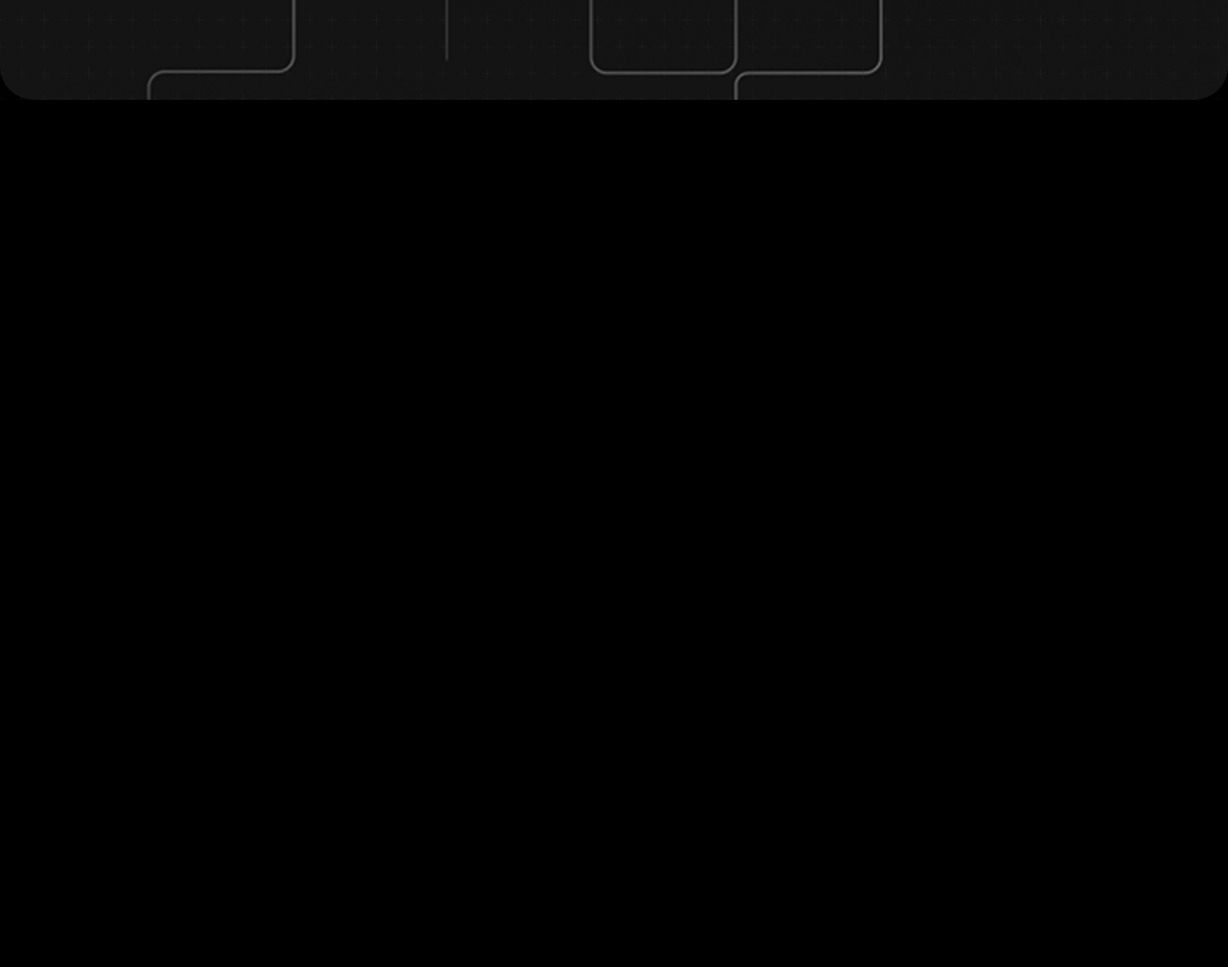
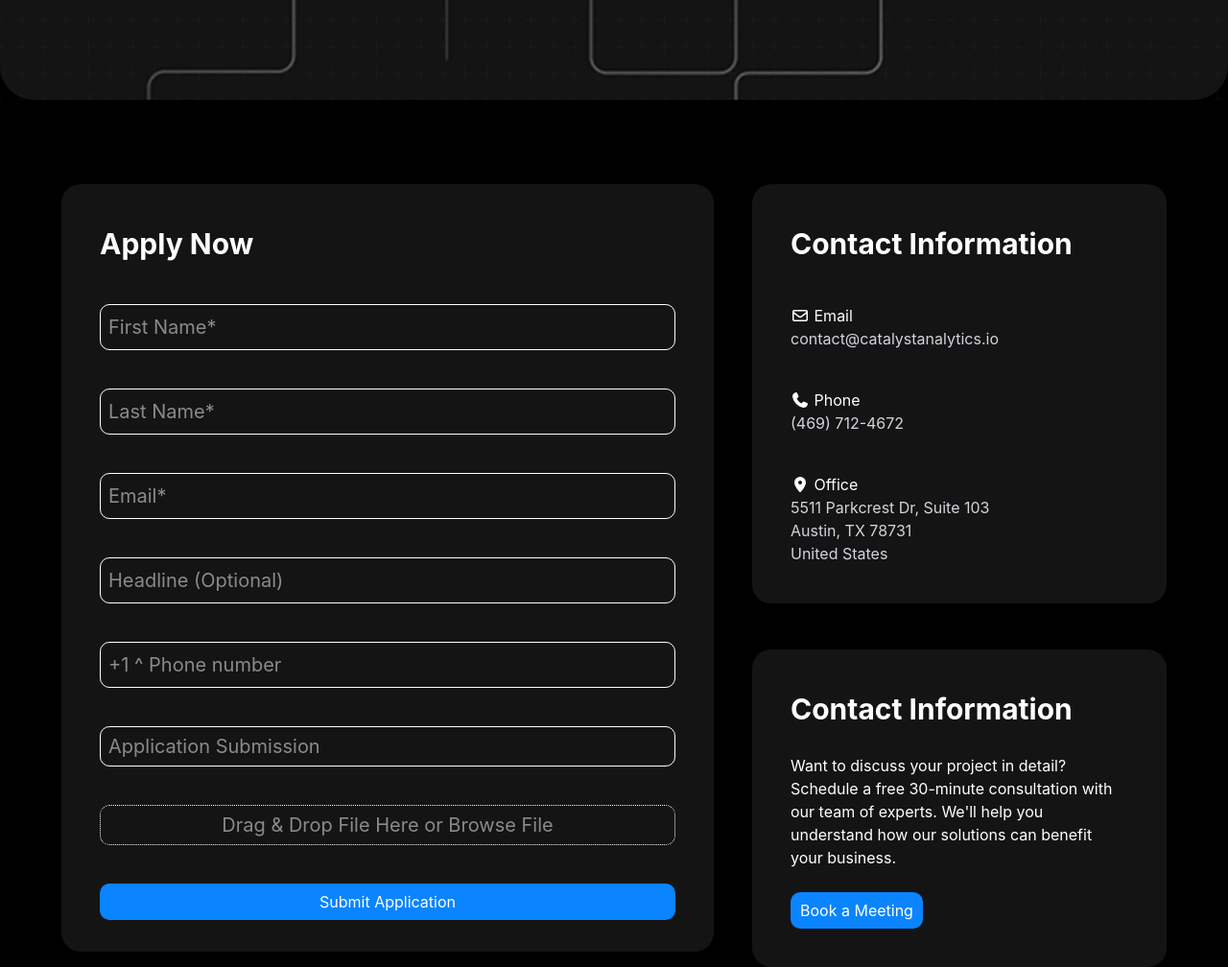
Before and after one commit to Hojiakbar-art/Git-exam-3, a website: page group.html in a window 1280 px wide. Shown: the part 500-1508 px from the top of the page at 96% size. Before the commit the page ends 800 px from the top, so only its background shows below. Drawn offline with nearby package versions, Linux system fonts and the light colour scheme; files that its build step writes are made by us from their sources.

Commit message:
Added section 2 to page5

```diff
--- a/group.html
+++ b/group.html
@@ -33,5 +33,55 @@
             </div>
         </div>
     </section>
+    <br>
+    <br>
+    <section class="w-[90%] lg:max-w-300 m-auto mt-10">
+        <div class="flex flex-col lg:flex-row gap-10 ">
+
+
+            <form class="bg-[#141414] p-10 rounded-[20px] flex flex-col gap-10 lg:h-200" action="">
+                <h1 class="font-bold text-[30px]">Apply Now</h1>
+                <input class="inline border-1 p-2 text-[20px] rounded-[10px]" type="text" placeholder="First Name*">
+                <input class="inline border-1 p-2 text-[20px] rounded-[10px]" type="text" placeholder="Last Name*">
+                <input class="block border-1 p-2 text-[20px] rounded-[10px]" type="email" placeholder="Email*">
+                <input class="block border-1 p-2 text-[20px] rounded-[10px]" type="text" placeholder="Headline (Optional)">
+                <input class="block border-1 p-2 text-[20px] rounded-[10px]" type="number" placeholder="+1 ^ Phone number">
+                <input class="block border-1 p-2 text-[20px] rounded-[10px] h-35 items-start" type="" placeholder="Application Submission">
+                <input class="block border-1 border-dotted p-2 text-[20px] rounded-[10px] h-35 items-start text-center" type="" placeholder="Drag & Drop File Here or Browse File">
+                <button class="bg-[#0A84FF] p-[7px_10px] rounded-[10px] lg:w-150">Submit Application</button>
+            </form>
+
+
+
+            <div>
+                <div class="bg-[#141414] p-10 rounded-[20px] flex flex-col gap-10">
+                    <h1 class="text-[30px] font-bold">Contact Information</h1>
+                    <div>
+                        <p><i class="fa-regular fa-envelope"></i> Email</p>
+                        <p class="text-gray-300">contact@catalystanalytics.io</p>
+                    </div>
+                    <div>
+                        <p><i class="fa-solid fa-phone"></i> Phone</p>
+                        <p class="text-gray-300">(469) 712-4672</p>
+                    </div>
+                    <div>
+                        <p><i class="fa-solid fa-location-dot"></i> Office</p>
+                        <p class="text-gray-300">5511 Parkcrest Dr, Suite 103 <br> Austin, TX 78731 <br> United States</p>
+                    </div>
+                </div>
+                <br>
+                <br>
+            <div class="bg-[#141414] p-10 rounded-[20px]">
+                <h1 class="font-bold text-[30px]">Contact Information</h1>
+                <br>
+                <p>Want to discuss your project in detail? Schedule a free 30-minute consultation with our team of experts. We'll help you understand how our solutions can benefit your business.</p>
+                <br>
+                <button class="bg-[#0A84FF] p-[7px_10px] rounded-[10px]">Book a Meeting</button>
+            </div>
+            </div>
+
+
+        </div>
+    </section>
 </body>
 </html>
```
